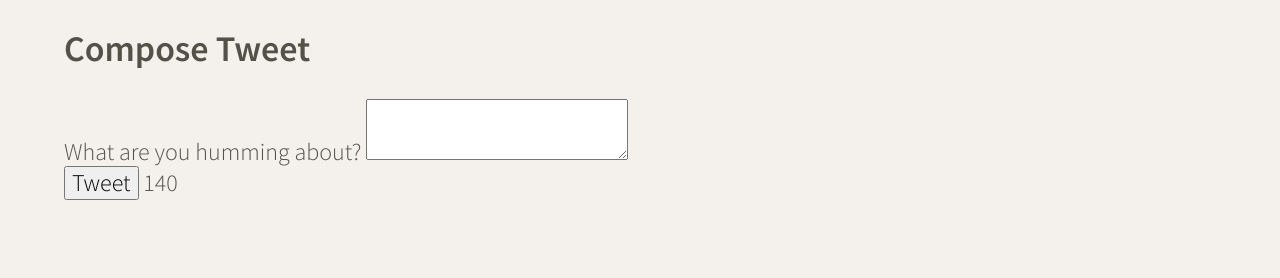
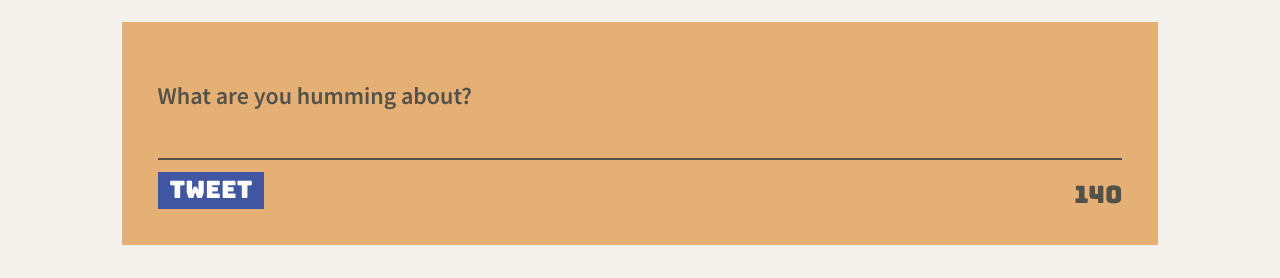
Before and after one commit to SeeratSidhu/tweeter, a website: page public/index.html in a window 1280 px wide. Shown: the part 522-800 px from the top of the page. Drawn offline with nearby package versions, Linux system fonts and the light colour scheme.

Commit message:
styled the form using css

```diff
--- a/public/index.html
+++ b/public/index.html
@@ -14,6 +14,7 @@
     <link rel="stylesheet" href="/styles/layout.css" type="text/css" />
     <link rel="stylesheet" href="/styles/nav.css" type="text/css" />
     <link rel="stylesheet" href="/styles/header.css" type="text/css" />
+    <link rel="stylesheet" href="/styles/new-tweet.css" type="text/css" />
 
     <link rel="stylesheet" href="https://cdnjs.cloudflare.com/ajax/libs/font-awesome/6.0.0-beta3/css/all.min.css" integrity="sha512-Fo3rlrZj/k7ujTnHg4CGR2D7kSs0v4LLanw2qksYuRlEzO+tcaEPQogQ0KaoGN26/zrn20ImR1DfuLWnOo7aBA==" crossorigin="anonymous" referrerpolicy="no-referrer" />
 
@@ -45,12 +46,14 @@
     <!-- Page-specific (main) content here -->
     <main class="container">
       <section class="new-tweet">
-        <h2>Compose Tweet</h2>
+        <!-- <h2>Compose Tweet</h2> -->
         <form action="/tweets/" method="POST">
-          <label for="tweet-text">What are you humming about?</label>
-          <textarea name="text" id="tweet-text"></textarea>
-          <div>
-            <button type="submit">Tweet</button>
+          <div class="input">
+            <label for="tweet-text" class="input-label"><strong>What are you humming about?</strong></label>
+            <textarea name="text" id="tweet-text"></textarea>
+          </div>
+          <div class="form-end">
+            <button type="submit" class="button">Tweet</button>
             <output name="counter" class="counter" for="tweet-text">140</output>
           </div>
         </form>
--- a/public/styles/layout.css
+++ b/public/styles/layout.css
@@ -31,4 +31,6 @@ body {
    width: 90%;
    align-self: center;
    background-color: #f4f1ec;
+   display: flex;
+   justify-content: center;
  }
--- /dev/null
+++ b/public/styles/new-tweet.css
@@ -0,0 +1,56 @@
+.new-tweet {
+  width: 90%;
+  display: flex;
+  flex-flow: column;
+  justify-content: center;
+  background-color: rgb(228, 176, 118);
+  margin: 1em;
+  padding: 1.5em;
+}
+
+.form-end {
+  display: flex;
+  justify-content: space-between;
+  margin-top: .5em;
+}
+
+.button {
+  background-color: #4056A1;
+  color: #FFFFFF;
+  font-family: 'Bungee', cursive;
+  border-style: none;
+  padding: 0.2em 0.5em;
+}
+
+.counter {
+  font-family: 'Bungee', cursive;
+  display: flex;
+  align-self: flex-end;
+}
+
+#tweet-text {
+    border: 0;
+    z-index: 1;
+    background-color: transparent;
+    border-bottom: 2px solid #545149;
+    padding: .25rem 0;
+    resize: none;
+    height: 50px;
+  }
+
+  textarea:focus {
+    outline: none;
+  }
+
+
+.input {
+	display: flex;
+	flex-direction: column;
+	position: relative;
+	padding-top: 1.5rem;
+}
+
+.input-label {
+    /* position: absolute; */
+    top: 1.5rem;
+}
--- a/server/data-files/initial-tweets.json
+++ b/server/data-files/initial-tweets.json
@@ -8,7 +8,7 @@
     "content": {
       "text": "If I have seen further it is by standing on the shoulders of giants"
     },
-    "created_at": 1643497418814
+    "created_at": 1643506697428
   },
   {
     "user": {
@@ -19,6 +19,6 @@
     "content": {
       "text": "Je pense , donc je suis"
     },
-    "created_at": 1643583818814
+    "created_at": 1643593097428
   }
 ]
```
